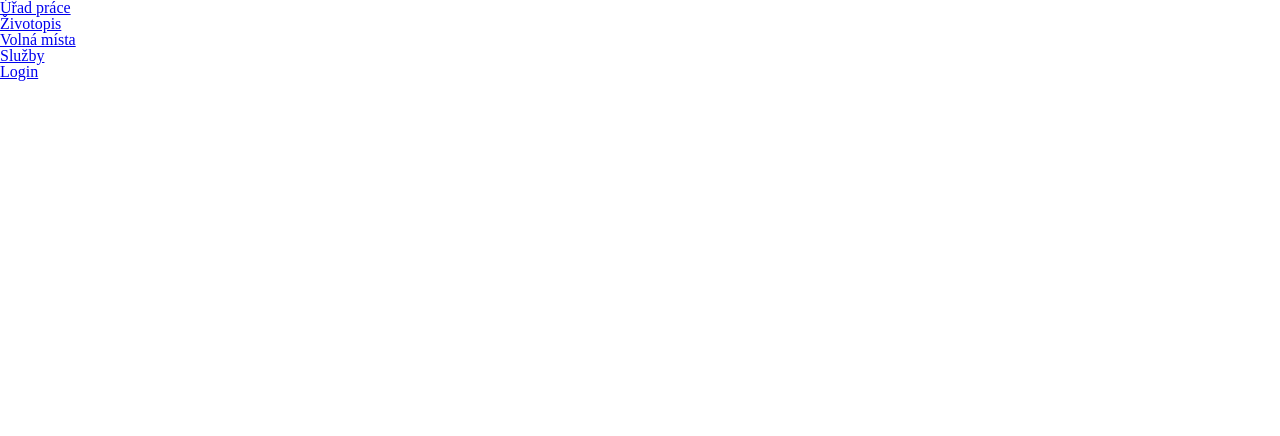
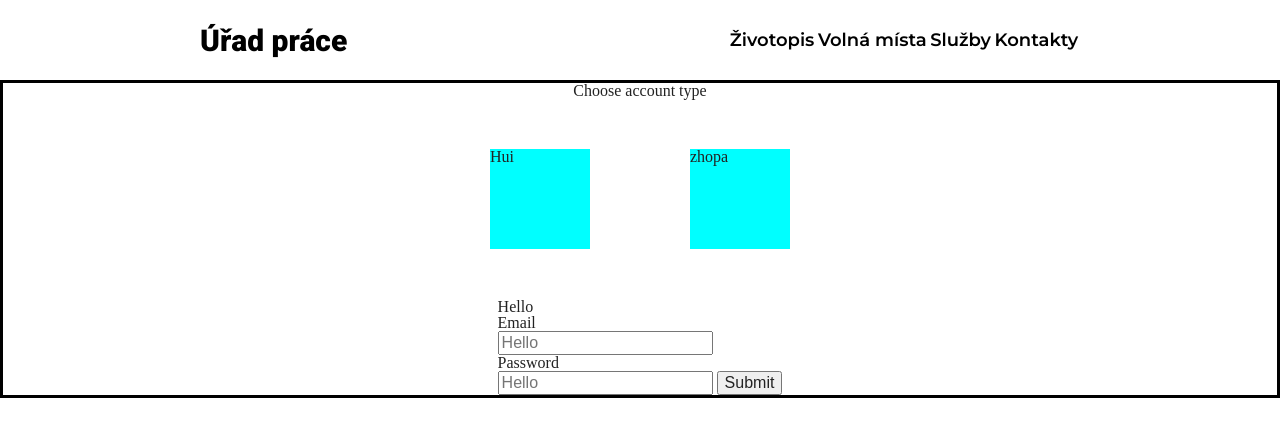
Before and after one commit to teogen404/urad-prace, a plain HTML site: page login/index.html in a window 1280 px wide. Drawn offline with Linux system fonts and the light colour scheme.

Commit message:
updated login page

```diff
--- a/login/index.html
+++ b/login/index.html
@@ -5,7 +5,8 @@
     <meta http-equiv="X-UA-Compatible" content="IE=edge">
     <meta name="viewport" content="width=device-width, initial-scale=1.0">
     <link rel="stylesheet" href="/css/reset.css" alt="reset__css">
-    <link rel="stylesheet" href="/login/style.css" alt="stylesheet">
+    <link rel="stylesheet" href="/css/style.css" alt="main__css">
+    <link rel="stylesheet" href="/login/style.css" alt="page__css">
     <link rel="preconnect" href="https://fonts.googleapis.com">
     <link rel="preconnect" href="https://fonts.gstatic.com" crossorigin>
     <link href="https://fonts.googleapis.com/css2?family=Montserrat:wght@400;500;600;700&family=Roboto:wght@900&display=swap" rel="stylesheet">
@@ -28,11 +29,25 @@
                 <li class="main__buttons-text"><a href="#">Životopis</a></li>
                 <li class="main__buttons-text"><a href="#">Volná místa</a></li>
                 <li class="main__buttons-text"><a href="#">Služby</a></li>
+                <li class="main__buttons-text"><a href="#">Kontakty</a></li>
             </ul>
         </div>
-        <a href="/login/index.html" class="login">
-            <h3>Login</h3>
-        </a>
+    </div>
+    <div class="section__login">
+        <span>Choose account type</span>
+        <div class="account__type-sec">
+                <div class="account__type-it"><p>Hui</p></div>
+                <div class="account__type-it"><p>zhopa</p></div>
+        </div>
+
+        <div>
+            <span>Hello</span>
+            <p>Email</p>
+            <input type="text" placeholder="Hello">
+            <p>Password</p>
+            <input type="text" placeholder="Hello">
+            <button type="button">Submit</button>
+        </div>
     </div>
 </body>
 </html>
--- a/login/style.css
+++ b/login/style.css
@@ -0,0 +1,22 @@
+.section__login{
+    display: flex;
+    flex-wrap: wrap;
+    align-items: center;
+    justify-content: space-around;
+    flex-direction: column;
+    border: 3px solid black;
+}
+
+.account__type-sec{
+    display: flex;
+    flex-direction: row;
+    align-items: space-around;
+
+}
+
+.account__type-it{
+    margin: 50px;
+    width: 100px;
+    height: 100px;
+    background-color: aqua;
+}
```
Also changed, not shown: login/script.js (added).
